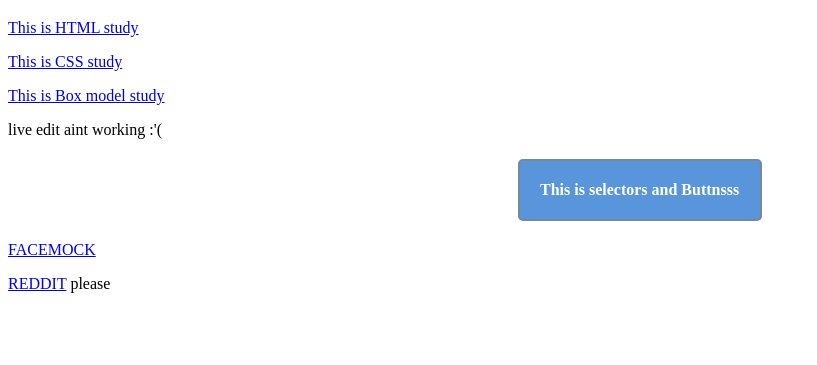
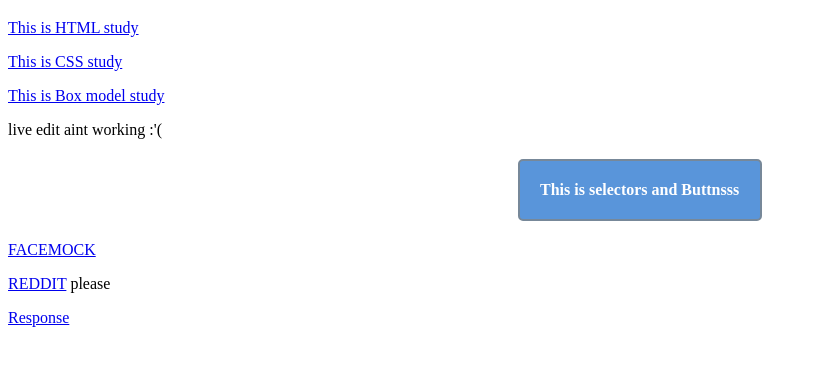
Before and after one commit to Csmnrpn/learning-stuff, a plain HTML site: page index.html in a window 1280 px wide. Shown: the part 61-426 px from the top of the page, without its empty margins (0-817 px from the left). Drawn offline with Linux system fonts and the light colour scheme.

Commit message:
index link

```diff
--- a/index.html
+++ b/index.html
@@ -14,5 +14,6 @@
 <p><a href="sitefour/selectors.html" class="little-button">This is selectors and Buttnsss</a></p>
 <p><a href="facebook-menu-mock/index.html">FACEMOCK</a> </p>
 <p><a href="reddit-menu/index.html">REDDIT</a> please </p>
+<p><a href="responsive-design/responsive.html">Response </a> </p>
 </body>
 </html>
```
Also changed, not shown: responsive-design/responsive.html (+1 -1 lines).
